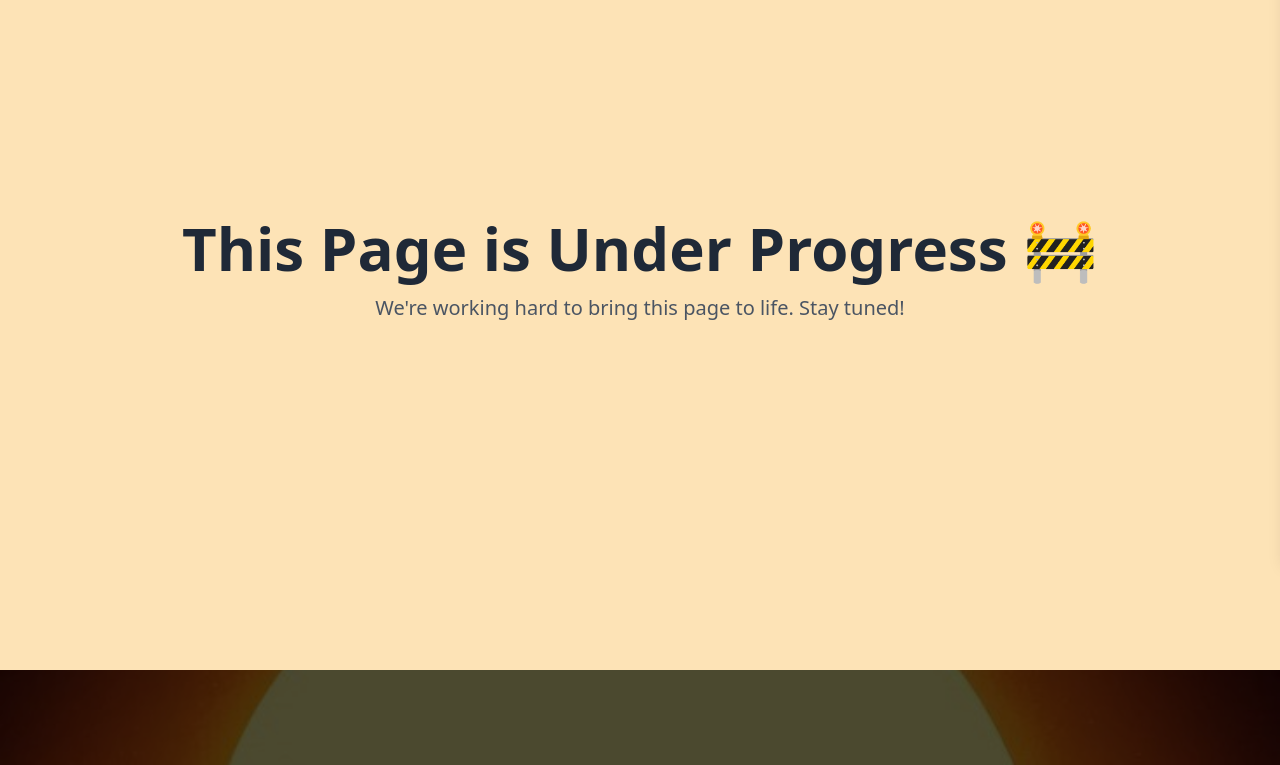
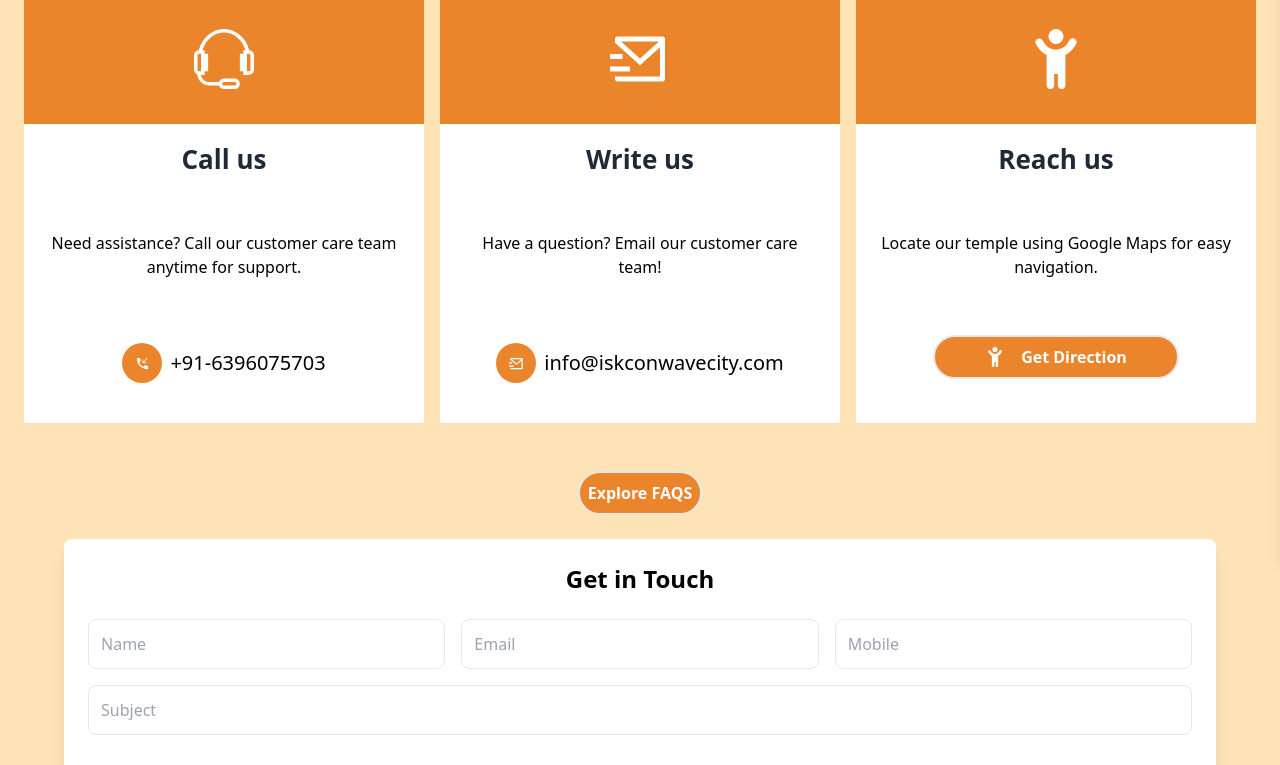
Before and after one commit to TruwixTech/Iskcon-Frontend, a React (Vite) app: page /contacts in a window 1280 px wide. Shown: the part 240-1005 px from the top of the page. Built offline with nearby package versions, Linux system fonts and the light colour scheme.

Commit message:
Signina dn signout done

```diff
--- a/src/Components/DonationForm.jsx
+++ b/src/Components/Checkout.jsx
@@ -3,7 +3,7 @@ import Navbar from './Navbar'
 import formbg from '../assets/formbg.png'
 import BgOne from '../assets/bg2.png'
 
-const DonationForm = () => {
+const Checkout = () => {
   return (
     <div className='bg-transparent w-full h-full' style={{
       backgroundImage: `url(${BgOne})`,
@@ -14,13 +14,13 @@ const DonationForm = () => {
       <div className="px-4 md:px-20 pt-10 z-10 relative">
         <Navbar />
       </div>
-      <div className='w-full px-4 md:px-20 h-[400px] roudned-3xl my-10 relative'>
+      {/* <div className='w-full px-4 md:px-20 h-[400px] roudned-3xl my-10 relative'>
         <img src={formbg} alt="" className='w-full h-full object-cover rounded-3xl' />
         <div className='absolute top-1/2 left-1/2 -translate-x-1/2 -translate-y-1/2 flex flex-col items-center'>
           <h1 className='w-full text-2xl text-center md:text-6xl text-white font-semibold font-prata'>Donated Us Before ?</h1>
           <button className='bg-[#eb852c] text-white px-4 py-2 rounded-full w-[150px] mt-4 flex justify-center items-center'>Sign In</button>
         </div>
-      </div>
+      </div> */}
       <div>
         <div className="w-full min-h-screen flex items-center justify-center p-10 font-nunito">
           <div className="bg-trasnparent w-full  p-8">
@@ -170,4 +170,4 @@ const DonationForm = () => {
   )
 }
 
-export default DonationForm
+export default Checkout
--- a/src/Components/ContactPage.jsx
+++ b/src/Components/ContactPage.jsx
@@ -1,18 +1,174 @@
-import { useEffect } from "react";
+import { useEffect, useState } from "react";
 import Navbar from "./Navbar";
-import UnderProgress from "./ProgressWork";
+import { TfiHeadphoneAlt } from "react-icons/tfi";
+import { MdPhoneCallback } from "react-icons/md";
+import { RiMailSendLine } from "react-icons/ri";
+import { FaChildReaching } from "react-icons/fa6";
+
 const ContactPage = () => {
+  useEffect(() => {
+    window.scrollTo(0, 0);
+  }, []);
 
-  useEffect(() => {
-    window.scrollTo(0, 0)
-  }, [])
+  // State for form fields and errors
+  const [formData, setFormData] = useState({
+    name: "",
+    email: "",
+    mobile: "",
+    subject: "",
+    message: "",
+  });
+
+  const [errors, setErrors] = useState({});
+
+  // Handle input change
+  const handleChange = (e) => {
+    setFormData({ ...formData, [e.target.name]: e.target.value });
+    setErrors({ ...errors, [e.target.name]: "" }); // Clear error when typing
+  };
+
+  // Form Validation
+  const validateForm = () => {
+    let newErrors = {};
+    if (!formData.name || formData.name.length < 3) {
+      newErrors.name = "Name must be at least 3 characters";
+    }
+    if (!formData.email || !/\S+@\S+\.\S+/.test(formData.email)) {
+      newErrors.email = "Invalid email format";
+    }
+    if (!formData.mobile || !/^\d{10}$/.test(formData.mobile)) {
+      newErrors.mobile = "Mobile number must be 10 digits";
+    }
+    if (!formData.subject) {
+      newErrors.subject = "Subject is required";
+    }
+    if (!formData.message || formData.message.length < 10) {
+      newErrors.message = "Message must be at least 10 characters";
+    }
+    setErrors(newErrors);
+    return Object.keys(newErrors).length === 0;
+  };
+
+  // Handle form submission
+  const handleSubmit = (e) => {
+    e.preventDefault();
+    if (validateForm()) {
+      console.log("Form Data:", formData);
+      alert("Form submitted successfully!");
+      setFormData({ name: "", email: "", mobile: "", subject: "", message: "" });
+    }
+  };
 
   return (
-    <div className="bg-[#fde3b6] w-full h-full">
+    <div className="bg-[#fde3b6] w-full h-auto">
       <div className="px-20 pt-10 relative z-50">
         <Navbar />
       </div>
-      <UnderProgress />
+
+      <div className="w-full h-auto flex flex-col justify-center items-center">
+        <h1 className="text-black text-[40px] py-8">Contact us</h1>
+
+        {/* Contact Info Cards */}
+        <div className="grid grid-cols-1 md:grid-cols-3 gap-4">
+          {/* Call Us Card */}
+          <div className="w-full md:w-[400px] h-auto bg-white mb-6">
+            <div className="h-[130px] bg-[#eb852c] flex justify-center items-center">
+              <TfiHeadphoneAlt size={60} className="text-white" />
+            </div>
+            <div className="flex flex-col justify-center items-center gap-3">
+              <span className="text-[26px] text-gray-800 font-bold py-4">Call us</span>
+              <p className="px-6 text-center py-6">
+                Need assistance? Call our customer care team anytime for support.
+              </p>
+            </div>
+            <div className="py-10 flex justify-center items-center text-[20px]">
+              <span className="w-10 h-10 bg-[#eb852c] rounded-full flex justify-center items-center text-white">
+                <MdPhoneCallback size={15} />
+              </span>
+              <span className="ml-2">+91-6396075703</span>
+            </div>
+          </div>
+
+          {/* Email Us Card */}
+          <div className="w-full md:w-[400px] h-auto bg-white mb-6">
+            <div className="h-[130px] bg-[#eb852c] flex justify-center items-center">
+              <RiMailSendLine size={60} className="text-white" />
+            </div>
+            <div className="flex flex-col justify-center items-center gap-3">
+              <span className="text-[26px] text-gray-800 font-bold py-4">Write us</span>
+              <p className="px-8 text-center py-6">
+                Have a question? Email our customer care team!
+              </p>
+            </div>
+            <div className="py-10 flex justify-center items-center text-[20px]">
+              <span className="w-10 h-10 bg-[#eb852c] rounded-full flex justify-center items-center text-white">
+                <RiMailSendLine size={15} />
+              </span>
+              <span className="ml-2">info@iskconwavecity.com</span>
+            </div>
+          </div>
+
+          {/* Reach Us Card */}
+          <div className="w-full md:w-[400px] h-auto bg-white mb-6">
+            <div className="h-[130px] bg-[#eb852c] flex justify-center items-center">
+              <FaChildReaching size={60} className="text-white " />
+            </div>
+            <div className="flex flex-col justify-center items-center gap-3">
+              <span className="text-[26px] text-gray-800 font-bold py-4">Reach us</span>
+              <p className="px-6 text-center py-6">
+                Locate our temple using Google Maps for easy navigation.
+              </p>
+            </div>
+            <div className="w-full flex justify-center mt-4 px-6 py-4">
+              <button className="font-bold w-[70%] border-2 bg-[#eb852c] rounded-full text-white py-2 flex justify-center gap-4 items-center">
+                <FaChildReaching size={20} />
+                Get Direction
+              </button>
+            </div>
+          </div>
+        </div>
+
+        <div className="w-full flex justify-center my-6 px-6 ">
+              <button className="font-bold w-[10%] border-2 bg-[#eb852c] rounded-full text-white py-2 flex justify-center gap-4 items-center">
+
+                Explore FAQS
+              </button>
+            </div>
+        {/* Contact Form */}
+        <div className="w-[90%] mx-auto p-6 bg-white shadow-lg rounded-lg mb-5">
+          <h2 className="text-2xl font-semibold text-center mb-6">Get in Touch</h2>
+          <form onSubmit={handleSubmit} className="space-y-4">
+            <div className="grid grid-cols-1 md:grid-cols-3 gap-4">
+              <div>
+                <input name="name" value={formData.name} onChange={handleChange} placeholder="Name"
+                  className="border p-3 rounded-lg w-full focus:ring-2 focus:ring-black outline-none" />
+                <p className="text-red-500 text-sm">{errors.name}</p>
+              </div>
+              <div>
+                <input name="email" value={formData.email} onChange={handleChange} placeholder="Email"
+                  className="border p-3 rounded-lg w-full focus:ring-2 focus:ring-black outline-none" />
+                <p className="text-red-500 text-sm">{errors.email}</p>
+              </div>
+              <div>
+                <input name="mobile" value={formData.mobile} onChange={handleChange} placeholder="Mobile"
+                  className="border p-3 rounded-lg w-full focus:ring-2 focus:ring-black outline-none" />
+                <p className="text-red-500 text-sm">{errors.mobile}</p>
+              </div>
+            </div>
+            <input name="subject" value={formData.subject} onChange={handleChange} placeholder="Subject"
+              className="w-full border p-3 rounded-lg focus:ring-2 focus:ring-black outline-none" />
+            <p className="text-red-500 text-sm">{errors.subject}</p>
+            <textarea name="message" value={formData.message} onChange={handleChange} placeholder="Message"
+              className="w-full border p-3 rounded-lg focus:ring-2 focus:ring-black resize-none outline-none"></textarea>
+            <p className="text-red-500 text-sm">{errors.message}</p>
+            <div className="flex justify-center">
+              <button type="submit" className="w-[20%] bg-[#eb852c] text-white font-semibold py-3 rounded-lg">
+                Send Message
+              </button>
+            </div>
+          </form>
+        </div>
+      </div>
     </div>
   );
 };
--- a/src/Pages/SignInPage.jsx
+++ b/src/Pages/SignInPage.jsx
@@ -98,6 +98,7 @@ function SignInPage() {
         try {
 
             const response = await axios.post(`${backend}/secure/login`, userDetails, { withCredentials: true })
+            console.log("response",response.data)
             if (response.status === 200 || response.status === 201) {
                 alert('User successfully logged in');
                 setUserDetails({
@@ -106,6 +107,7 @@ function SignInPage() {
                     phone_no: '',
                     password: '',
                 })
+                localStorage.setItem('token', JSON.stringify(response.data.token));
                 navigate('/')
             }
         } catch (error) {
--- a/src/main.jsx
+++ b/src/main.jsx
@@ -37,7 +37,7 @@ import AdminSingleMedia from "./Components/Admin-Dashboard/Media/AdminSingleMedi
 import CreateMedia from "./Components/Admin-Dashboard/Media/CreateMedia.jsx";
 import DonationPage from "./Pages/DonationPage.jsx";
 import SinglePageDonation from "./Components/Admin-Dashboard/Donation/SinglePageDonation.jsx";
-import DonationForm from "./Components/DonationForm.jsx";
+// import DonationForm from "./Components/DonationForm.jsx";
 import ShopPage from "./Pages/ShopPage.jsx";
 import SingleProduct from "./Components/ShopPageComponents/SingleProduct.jsx";
 import AboutUs from "./Pages/AboutPage.jsx";
@@ -58,6 +58,7 @@ import Profile from "./Components/UserProfile/Profile.jsx";
 import DonatePage from "./Components/DonatePage.jsx";
 import DonationHistory from "./Components/UserProfile/DonationHistory.jsx";
 import ProtectedRoute from "./Components/ProtectedRoute.jsx"; // Ensure you have a ProtectedRoute component
+import Checkout from "./Components/Checkout.jsx";
 
 const MainApp = () => {
   const [isAuthenticated, setIsAuthenticated] = useState(false);
@@ -162,11 +163,12 @@ const MainApp = () => {
             path="/donation/single-donation/:id"
             element={<SingleDonation />}
           />
-          <Route path="/donate-form" element={<DonationForm />} />
+          {/* <Route path="/donate-form" element={<DonationForm />} /> */}
           <Route path="/events" element={<EventPage />} />
           <Route path="/events/single-event/:id" element={<SingleEventPage />} />
           <Route path="/csr" element={<CSRPage />} />
           <Route path="/membership" element={<MembershipPage />} />
+          <Route path="/checkout" element={<Checkout />} />
           <Route path="*" element={<h1>Page Not Found</h1>} />
         </Route>
 
```
Also changed, not shown: src/App.jsx (+8 -9 lines), src/Components/Admin-Dashboard/AdminDashboard.jsx (+40 -18 lines), src/Components/Navbar.jsx (+44 -13 lines), src/assets/logicon.png (deleted).
